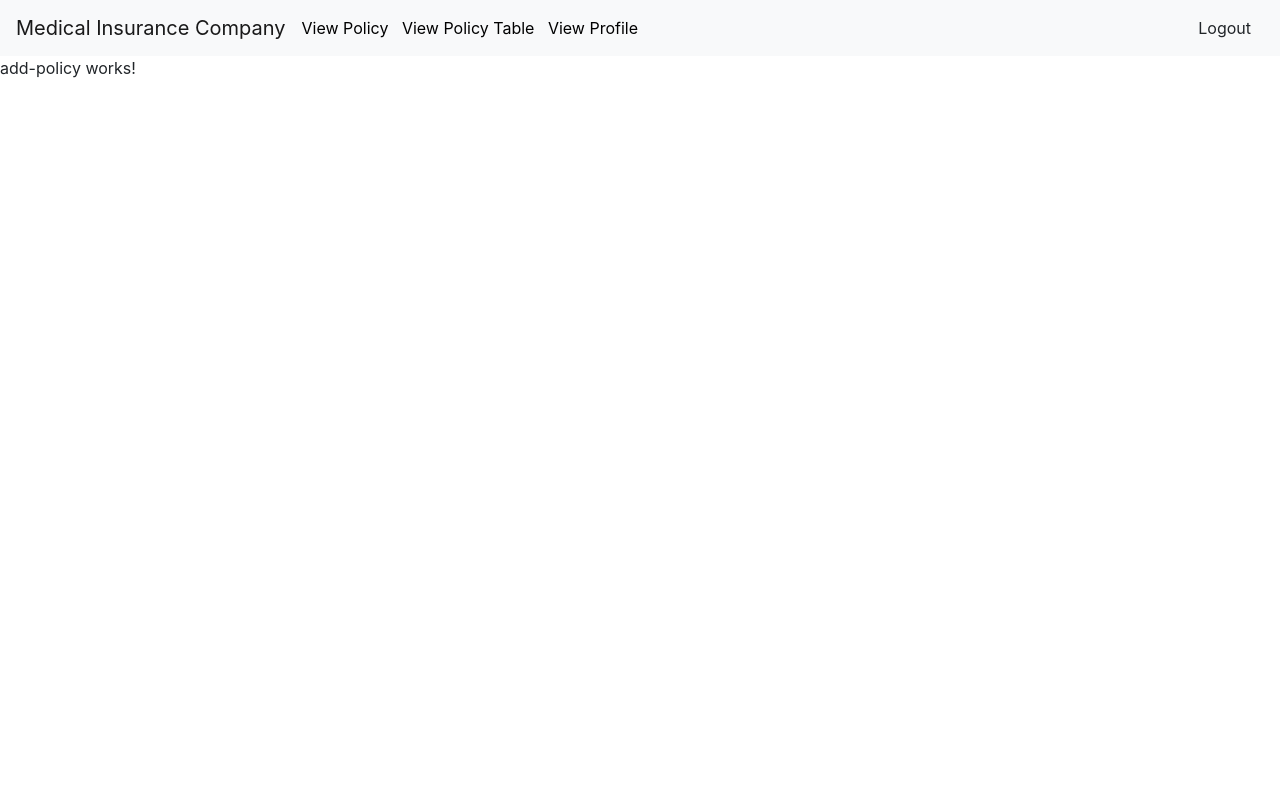
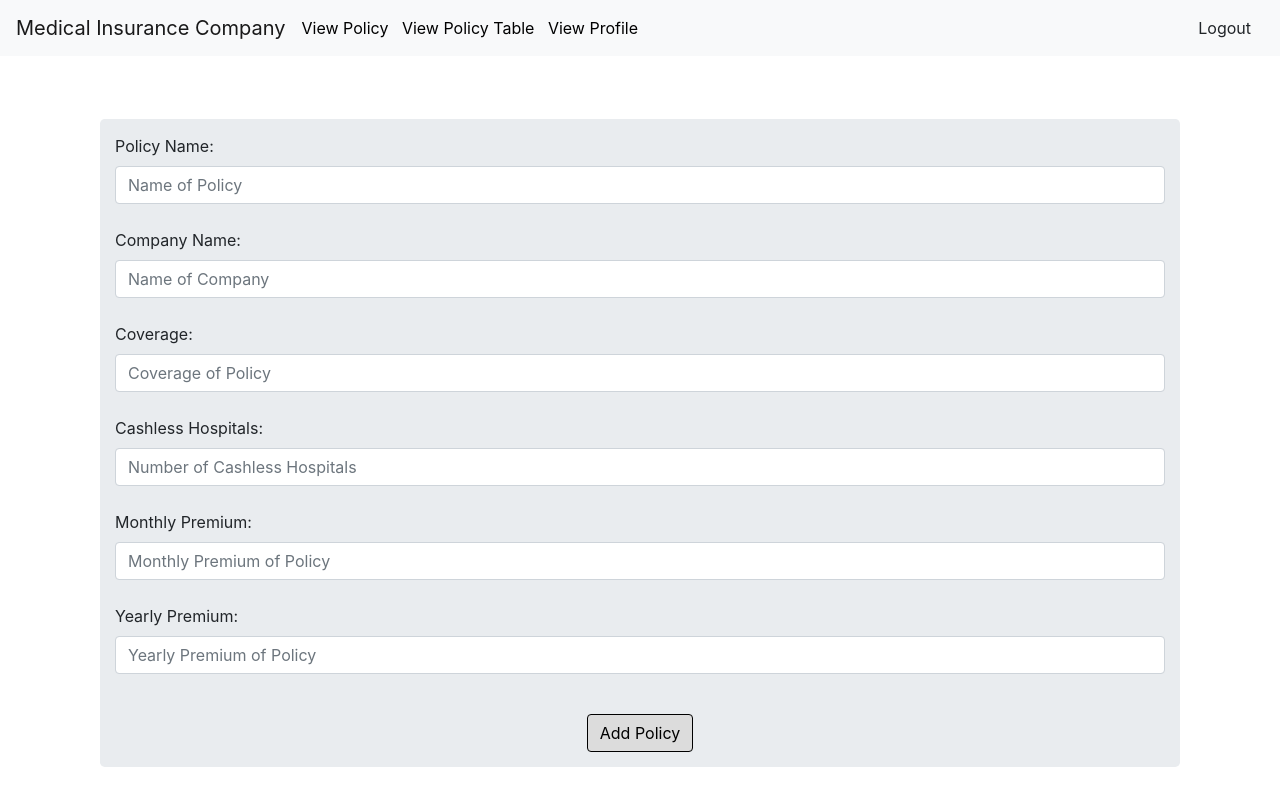
Before and after one commit to manassinkar/Minor-Project-Front-End, an Angular app: page /dashboard/addPolicy in a window 1280 px wide. Built offline with nearby package versions, Linux system fonts and the light colour scheme; sample sign-in values are in the browser's storage.

Commit message:
Add Policy and View Profile Done

```diff
--- a/src/app/add-policy/add-policy.component.html
+++ b/src/app/add-policy/add-policy.component.html
@@ -1 +1,31 @@
-<p>add-policy works!</p>
+
+<br><br>
+<div class="container" *ngIf="step==0">
+  <div class="jumbotron" style="margin: 15px;padding: 15px;">
+    <form [formGroup]="addPolicyForm" (ngSubmit)="onSubmit()">
+        <div class="form-group">
+            <label for="policyName">Policy Name: </label>
+            <input type="text" class="form-control" id="policyName" formControlName="policyName" placeholder="Name of Policy"><br>
+            <label for="companyName">Company Name: </label>
+            <input type="text" class="form-control" id="companyName" formControlName="companyName" placeholder="Name of Company"><br>
+            <label for="coverInL">Coverage: </label>
+            <input type="number" class="form-control" id="coverInL" formControlName="coverInL" placeholder="Coverage of Policy"><br>
+            <label for="cashlessHospitals">Cashless Hospitals: </label>
+            <input type="number" class="form-control" id="cashlessHospitals" formControlName="cashlessHospitals" placeholder="Number of Cashless Hospitals"><br>
+            <label for="premiumMonthly">Monthly Premium: </label>
+            <input type="number" class="form-control" id="premiumMonthly" formControlName="premiumMonthly" placeholder="Monthly Premium of Policy"><br>
+            <label for="premiumYearly">Yearly Premium: </label>
+            <input type="number" class="form-control" id="premiumYearly" formControlName="premiumYearly" placeholder="Yearly Premium of Policy"><br>
+          </div>
+        <div class="w-100" style="text-align: center">
+            <button type="submit" class="btn btn-primary" style="background-color: #DCDCDC;color: black;border-color: black;">Add Policy</button>
+        </div>
+        <div class="alert alert-danger w-100 mt-3" *ngIf="errMsg">{{errMsg}}</div>
+      </form>
+    </div>
+</div>
+<div class="container" *ngIf="step==1">
+    <div class="alert alert-success w-100 mt-3">Policy Added Succesfully</div>
+    <button class="btn btn-primary" (click)="back()">Done</button>
+</div>
+<router-outlet></router-outlet>
--- a/src/app/add-policy/add-policy.component.ts
+++ b/src/app/add-policy/add-policy.component.ts
@@ -1,4 +1,9 @@
 import { Component, OnInit } from '@angular/core';
+
+import { FormGroup, FormBuilder } from '@angular/forms';
+import { Router } from '@angular/router';
+import {PolicyService} from '../services/policy.service';
+
 
 @Component({
   selector: 'app-add-policy',
@@ -7,9 +12,64 @@ import { Component, OnInit } from '@angular/core';
 })
 export class AddPolicyComponent implements OnInit {
 
-  constructor() { }
+  public addPolicyForm: FormGroup;
+  public errMsg:string="";
+  public step = 0;
+  constructor(private policyservice: PolicyService, private fb: FormBuilder, public router: Router) { }
+
+
 
   ngOnInit() {
+    this.addPolicyForm = this.fb.group({
+      policyName: [''],
+      companyName: [''],
+      coverInL: [''],
+      cashlessHospitals: [''],
+      premiumMonthly: [''],
+      premiumYearly: ['']
+    });
+    this.step = 0;
+  }
+  public get policyName(){
+    return this.addPolicyForm.controls.policyName;
+  }
+  public get companyName(){
+    return this.addPolicyForm.controls.companyName;
+  }
+  public get coverInL(){
+    return this.addPolicyForm.controls.coverInL;
+  }
+  public get cashlessHospitals(){
+    return this.addPolicyForm.controls.cashlessHospitals;
+  }
+  public get premiumMonthly(){
+    return this.addPolicyForm.controls.premiumMonthly;
+  }
+  public get premiumYearly(){
+    return this.addPolicyForm.controls.premiumYearly;
+  }
+
+  onSubmit()
+  {
+    const policyName: string = this.addPolicyForm.get('policyName').value;
+    const companyName: string = this.addPolicyForm.get('companyName').value;
+    const coverInL: Number = this.addPolicyForm.get('coverInL').value;
+    const cashlessHospitals: Number = this.addPolicyForm.get('cashlessHospitals').value;
+    const premiumMonthly: Number = this.addPolicyForm.get('premiumMonthly').value;
+    const premiumYearly: Number = this.addPolicyForm.get('premiumYearly').value;
+    this.policyservice.addPolicy(policyName,companyName,coverInL,cashlessHospitals,premiumMonthly,premiumYearly).subscribe(
+      policy => {
+        this.step++;
+        //this.router.navigate(['/dashboard']);
+      },
+      error => {
+        this.errMsg=error.error.message;
+      }
+    );
+  }
+  back()
+  {
+    this.ngOnInit();
   }
 
 }
--- a/src/app/services/auth.service.ts
+++ b/src/app/services/auth.service.ts
@@ -24,6 +24,18 @@ export class AuthService {
         return user;
       }));
   }
+
+  viewProfile()
+  {
+    const user = localStorage.getItem('currentUser');
+    const userJ = JSON.parse(user);
+    const username = userJ.username;
+    return this.http.get<any>(`http://localhost:3000/user/viewProfile?username=`+username).pipe(map(user =>
+      {
+        return user;
+      }));
+  }
+
   logout()
   {
     localStorage.removeItem('currentUser');
--- a/src/app/services/policy.service.ts
+++ b/src/app/services/policy.service.ts
@@ -1,9 +1,19 @@
 import { Injectable } from '@angular/core';
+import { HttpClient } from '@angular/common/http';
+import { map } from 'rxjs/operators';
 
 @Injectable({
   providedIn: 'root'
 })
 export class PolicyService {
 
-  constructor() { }
+  constructor(private http: HttpClient) { }
+
+  addPolicy(policyName: string, companyName: string, coverInL: Number, cashlessHospitals: Number, premiumMonthly: Number, premiumYearly: Number)
+  {
+    return this.http.post<any>(`http://localhost:3000/policy/addPolicy`,{ policyName,companyName,coverInL,cashlessHospitals,premiumMonthly,premiumYearly }).pipe(map(policy =>
+      {
+        return policy;
+      }));
+  }
 }
--- a/src/app/view-profile/view-profile.component.html
+++ b/src/app/view-profile/view-profile.component.html
@@ -1 +1,37 @@
-<p>view-profile works!</p>
+
+<div class="container" *ngIf="user">
+        <div class="jumbotron" style="margin: 15px;padding: 15px;">
+            <h2>User Profile</h2>
+            <div class="form-group">
+                <label><b>Role: </b></label>
+                <input type="text" class="form-control" disabled placeholder="{{role}}"><br>
+            </div>
+            <div class="form-group">
+                <label><b>Username: </b></label>
+                <input type="text" class="form-control" disabled placeholder="{{ user.username }}"><br>
+            </div>
+            <div class="form-group">
+                <label><b>Email-Id: </b></label>
+                <input type="text" class="form-control" disabled placeholder="{{ user.email }}"><br>
+            </div>
+            <div class="form-group">
+                <label><b>Contact Number: </b></label>
+                <input type="text" class="form-control" disabled placeholder="{{ user.contact }}"><br>
+            </div>
+            <div class="form-group">
+                    <label><b>Age: </b></label>
+                    <input type="text" class="form-control" disabled placeholder="{{ user.age }}"><br>
+            </div>
+            <div class="form-group">
+                    <label><b>Annual Income: </b></label>
+                    <input type="text" class="form-control" disabled placeholder="{{ user.annualIncome }}"><br>
+            </div>
+            <!-- <h5>{{role}}</h5>
+            <h5>username: {{ user.username }}</h5>
+            <h5>Email: {{ user.email }}</h5>
+            <h5>Contact: {{ user.contact }}</h5>
+            <h5>Wallet Balance: {{ user.walletBalance }}</h5> -->
+        </div>
+        </div>
+        <div class="alert alert-danger w-100 mt-3" *ngIf="errMsg">{{errMsg}}</div>
+        <div class="alert alert-danger w-100 mt-3" *ngIf="!user">No User Found</div>
--- a/src/app/view-profile/view-profile.component.ts
+++ b/src/app/view-profile/view-profile.component.ts
@@ -1,4 +1,6 @@
 import { Component, OnInit } from '@angular/core';
+import { AuthService } from '../services/auth.service';
+import { Router } from '@angular/router';
 
 @Component({
   selector: 'app-view-profile',
@@ -7,9 +9,28 @@ import { Component, OnInit } from '@angular/core';
 })
 export class ViewProfileComponent implements OnInit {
 
-  constructor() { }
+  public user: any;
+  public role: string;
+  public errMsg: string;
+  constructor(private authservice: AuthService, public router: Router) { }
 
   ngOnInit() {
+    this.errMsg='';
+    this.getUser();
   }
 
+  getUser()
+  {
+    this.authservice.viewProfile().subscribe(
+        user=>
+        {
+          this.user = user;
+          this.user.admin?this.role='Admin':this.role='Customer';
+        },
+        error=>
+        {
+          this.errMsg=error.error.message;
+        }
+    )
+  }
 }
```
